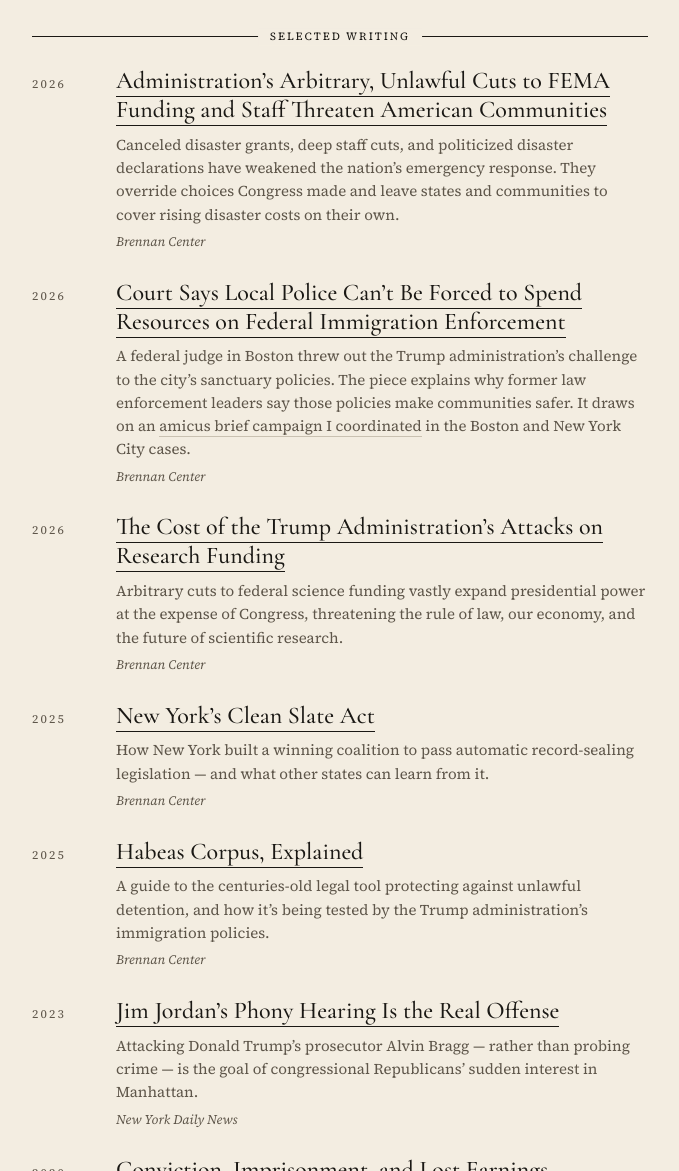
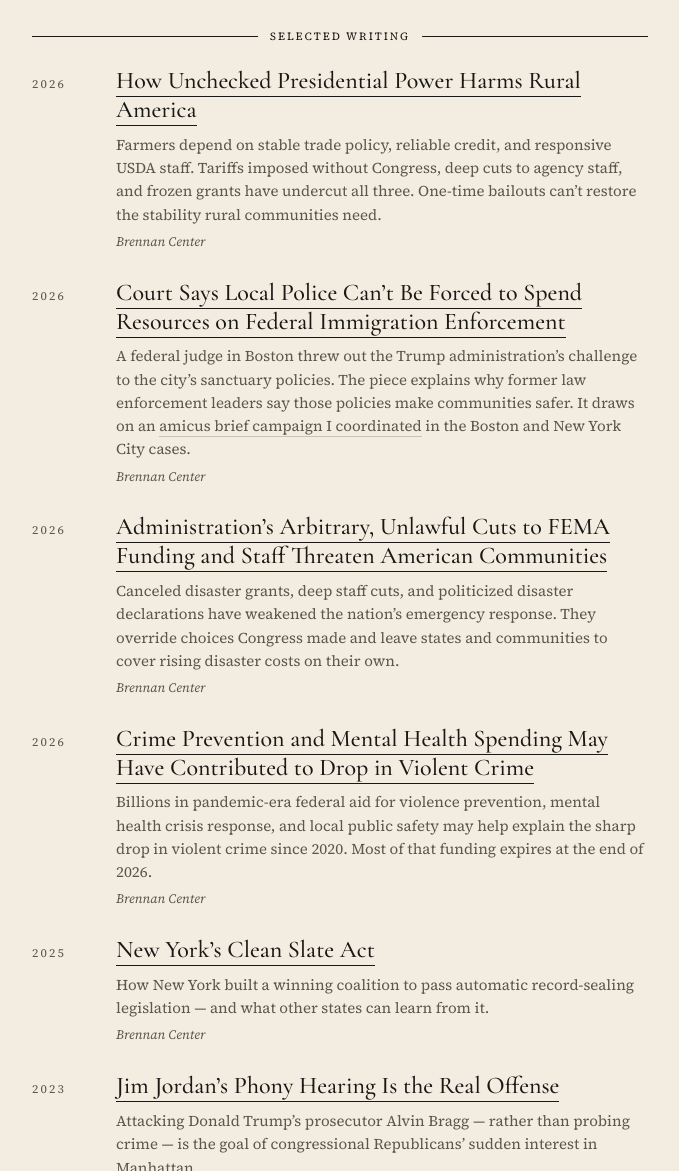
Before and after one commit to AmesCG23/personal_site, a plain HTML site: page index.html in a window 1280 px wide. Shown: the part 360-1531 px from the top of the page, without its empty margins (300-979 px from the left). Drawn offline with nearby package versions, Linux system fonts and the light colour scheme.

Commit message:
Update Selected Writing: add rural America and mental health briefs (#28)
Add 'How Unchecked Presidential Power Harms Rural America' (lead item) and
'Crime Prevention and Mental Health Spending May Have Contributed to Drop
in Violent Crime'. Remove the research-funding piece and the habeas corpus
explainer. Order 2026 entries strictly by publication date.


Claude-Session: https://claude.ai/code/session_012oMBxmacLQeTSfxgjdEqbh

Co-authored-by: Claude <noreply@anthropic.com>

```diff
--- a/index.html
+++ b/index.html
@@ -112,8 +112,8 @@
       <article>
         <div class="year">2026</div>
         <div class="entry">
-          <h2><a href="https://www.brennancenter.org/our-work/research-reports/administrations-arbitrary-unlawful-cuts-fema-funding-and-staff-threaten" target="_blank" rel="noopener noreferrer">Administration&#8217;s Arbitrary, Unlawful Cuts to FEMA Funding and Staff Threaten American Communities</a></h2>
-          <p class="dek">Canceled disaster grants, deep staff cuts, and politicized disaster declarations have weakened the nation&#8217;s emergency response. They override choices Congress made and leave states and communities to cover rising disaster costs on their own.</p>
+          <h2><a href="https://www.brennancenter.org/our-work/research-reports/how-unchecked-presidential-power-harms-rural-america" target="_blank" rel="noopener noreferrer">How Unchecked Presidential Power Harms Rural America</a></h2>
+          <p class="dek">Farmers depend on stable trade policy, reliable credit, and responsive USDA staff. Tariffs imposed without Congress, deep cuts to agency staff, and frozen grants have undercut all three. One-time bailouts can&#8217;t restore the stability rural communities need.</p>
           <p class="source">Brennan Center</p>
         </div>
       </article>
@@ -130,8 +130,17 @@
       <article>
         <div class="year">2026</div>
         <div class="entry">
-          <h2><a href="https://www.brennancenter.org/our-work/research-reports/cost-trump-administrations-attacks-research-funding" target="_blank" rel="noopener noreferrer">The Cost of the Trump Administration&#8217;s Attacks on Research Funding</a></h2>
-          <p class="dek">Arbitrary cuts to federal science funding vastly expand presidential power at the expense of Congress, threatening the rule of law, our economy, and the future of scientific research.</p>
+          <h2><a href="https://www.brennancenter.org/our-work/research-reports/administrations-arbitrary-unlawful-cuts-fema-funding-and-staff-threaten" target="_blank" rel="noopener noreferrer">Administration&#8217;s Arbitrary, Unlawful Cuts to FEMA Funding and Staff Threaten American Communities</a></h2>
+          <p class="dek">Canceled disaster grants, deep staff cuts, and politicized disaster declarations have weakened the nation&#8217;s emergency response. They override choices Congress made and leave states and communities to cover rising disaster costs on their own.</p>
+          <p class="source">Brennan Center</p>
+        </div>
+      </article>
+
+      <article>
+        <div class="year">2026</div>
+        <div class="entry">
+          <h2><a href="https://www.brennancenter.org/our-work/research-reports/crime-prevention-and-mental-health-spending-may-have-contributed-drop" target="_blank" rel="noopener noreferrer">Crime Prevention and Mental Health Spending May Have Contributed to Drop in Violent Crime</a></h2>
+          <p class="dek">Billions in pandemic-era federal aid for violence prevention, mental health crisis response, and local public safety may help explain the sharp drop in violent crime since 2020. Most of that funding expires at the end of 2026.</p>
           <p class="source">Brennan Center</p>
         </div>
       </article>
@@ -141,15 +150,6 @@
         <div class="entry">
           <h2><a href="https://www.brennancenter.org/our-work/research-reports/new-yorks-clean-slate-act" target="_blank" rel="noopener noreferrer">New York&#8217;s Clean Slate Act</a></h2>
           <p class="dek">How New York built a winning coalition to pass automatic record-sealing legislation &#8212; and what other states can learn from it.</p>
-          <p class="source">Brennan Center</p>
-        </div>
-      </article>
-
-      <article>
-        <div class="year">2025</div>
-        <div class="entry">
-          <h2><a href="https://www.brennancenter.org/our-work/research-reports/habeas-corpus-explained" target="_blank" rel="noopener noreferrer">Habeas Corpus, Explained</a></h2>
-          <p class="dek">A guide to the centuries-old legal tool protecting against unlawful detention, and how it&#8217;s being tested by the Trump administration&#8217;s immigration policies.</p>
           <p class="source">Brennan Center</p>
         </div>
       </article>
```
